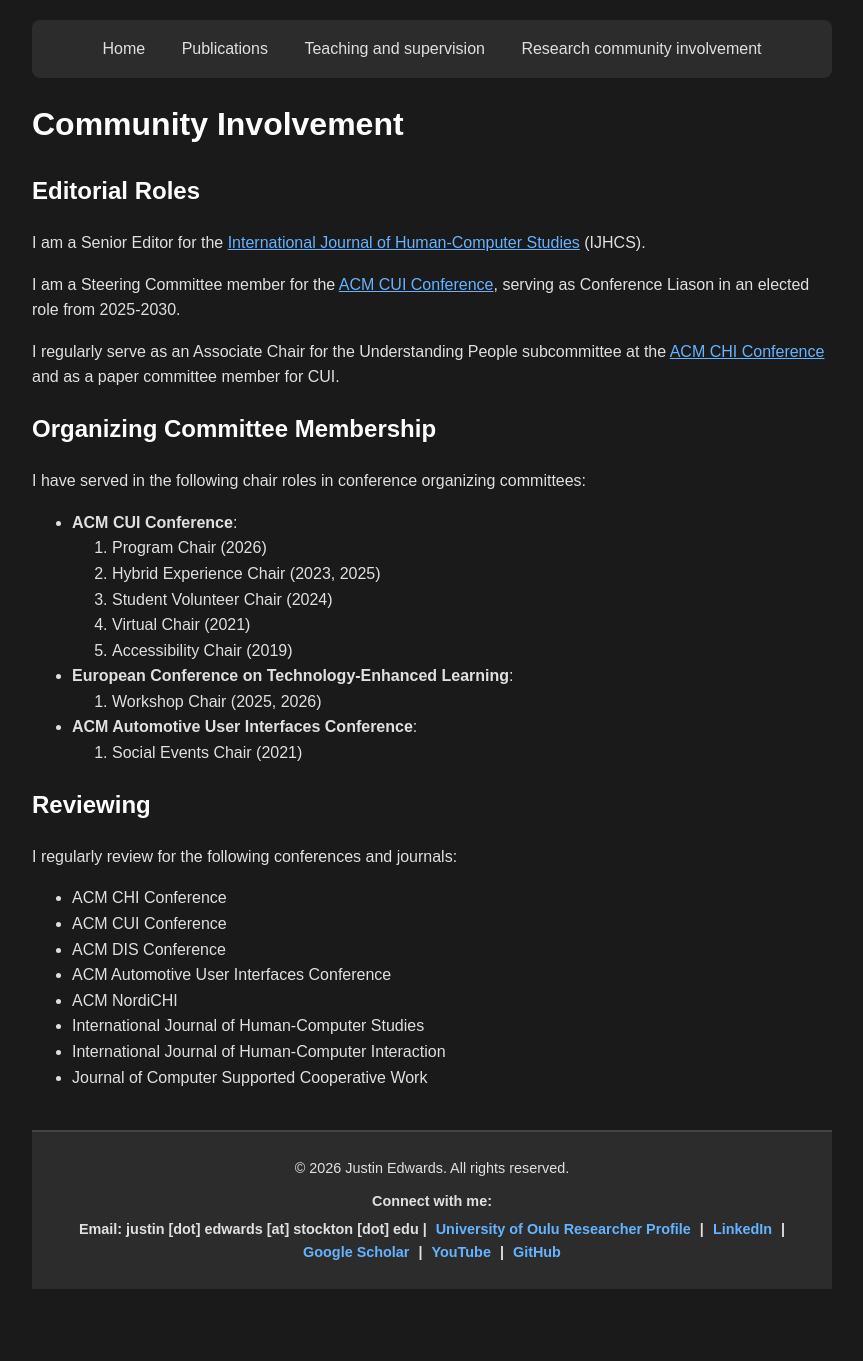
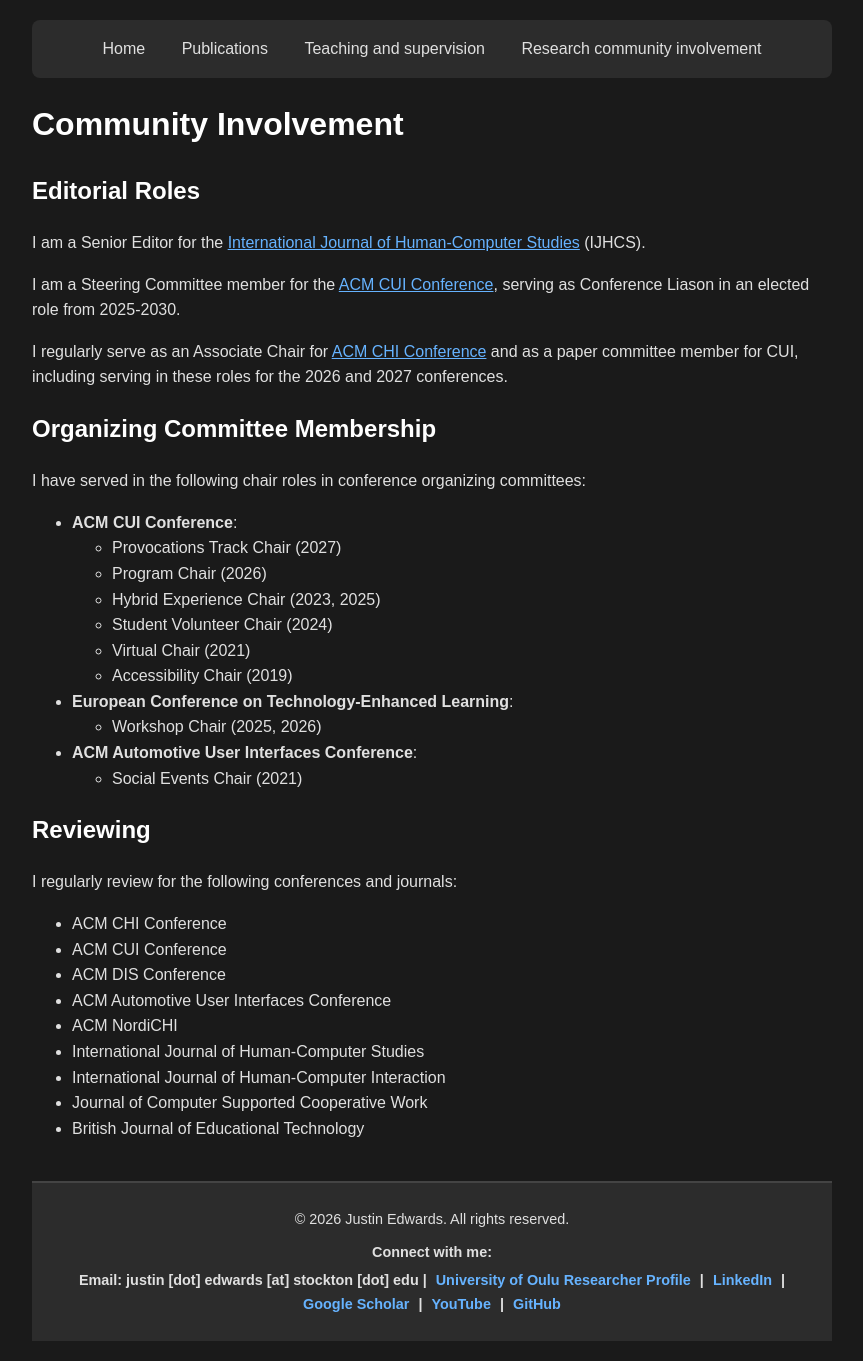
Before and after one commit to justinHCI/justinHCI.github.io, a Jekyll site: the page built from community.md, in a window 1280 px wide. Shown: the whole page, without its empty margins (208-1071 px from the left). Built offline with Jekyll 4.4.1, drawn with Linux system fonts in a browser that asks for light colours; before the commit the page ends 1309 px from its top, so only the background shows below that.

Commit message:
Update community.md

```diff
--- a/community.md
+++ b/community.md
@@ -11,22 +11,23 @@ I am a Senior Editor for the [International Journal of Human-Computer Studies](h
 
 I am a Steering Committee member for the [ACM CUI Conference](https://dl.acm.org/conference/cui), serving as Conference Liason in an elected role from 2025-2030.
 
-I regularly serve as an Associate Chair for the Understanding People subcommittee at the [ACM CHI Conference](https://dl.acm.org/conference/chi) and as a paper committee member for CUI.
+I regularly serve as an Associate Chair for [ACM CHI Conference](https://dl.acm.org/conference/chi) and as a paper committee member for CUI, including serving in these roles for the 2026 and 2027 conferences.
 
 ## Organizing Committee Membership
 
 I have served in the following chair roles in conference organizing committees:
 
 - **ACM CUI Conference**:
-  1. Program Chair (2026)
-  2. Hybrid Experience Chair (2023, 2025)
-  3. Student Volunteer Chair (2024)
-  4. Virtual Chair (2021)
-  5. Accessibility Chair (2019)
+  - Provocations Track Chair (2027)
+  - Program Chair (2026)
+  - Hybrid Experience Chair (2023, 2025)
+  - Student Volunteer Chair (2024)
+  - Virtual Chair (2021)
+  - Accessibility Chair (2019)
 - **European Conference on Technology-Enhanced Learning**:
-  1. Workshop Chair (2025, 2026)
+  - Workshop Chair (2025, 2026)
 - **ACM Automotive User Interfaces Conference**:
-  1. Social Events Chair (2021)
+  - Social Events Chair (2021)
 
 ## Reviewing
 
@@ -40,3 +41,4 @@ I regularly review for the following conferences and journals:
 - International Journal of Human-Computer Studies
 - International Journal of Human-Computer Interaction
 - Journal of Computer Supported Cooperative Work
+- British Journal of Educational Technology
```
